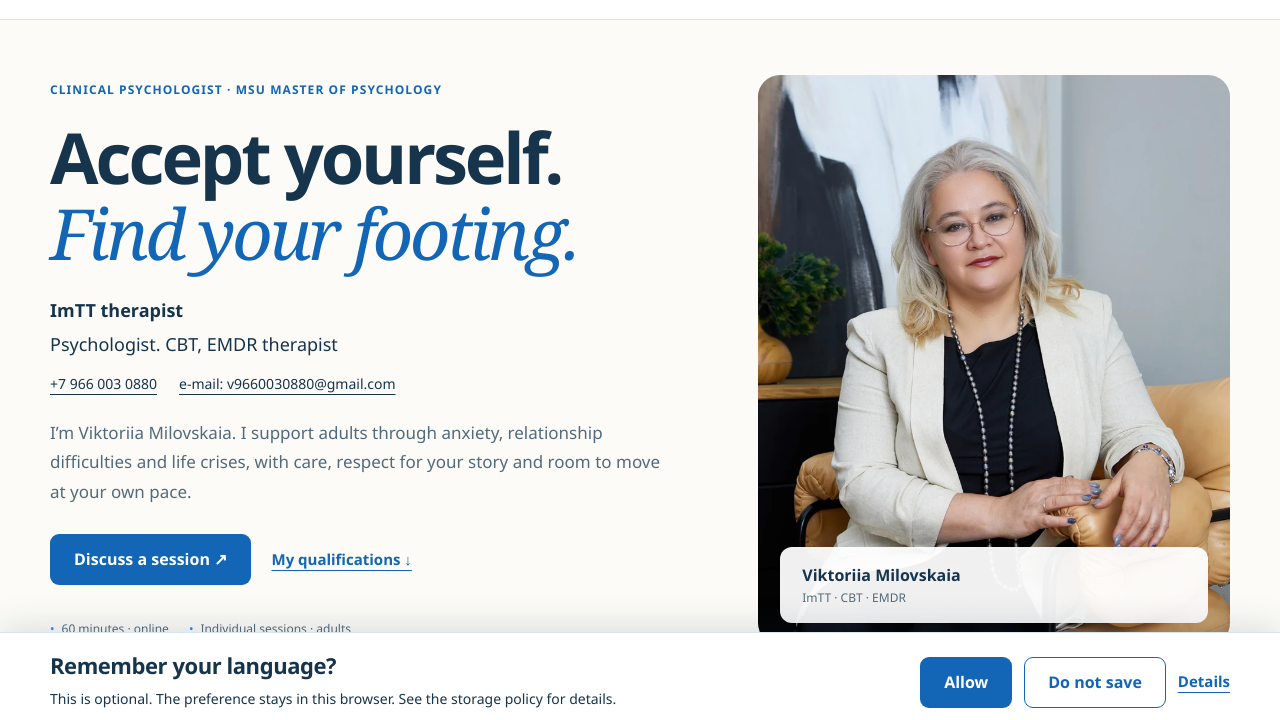
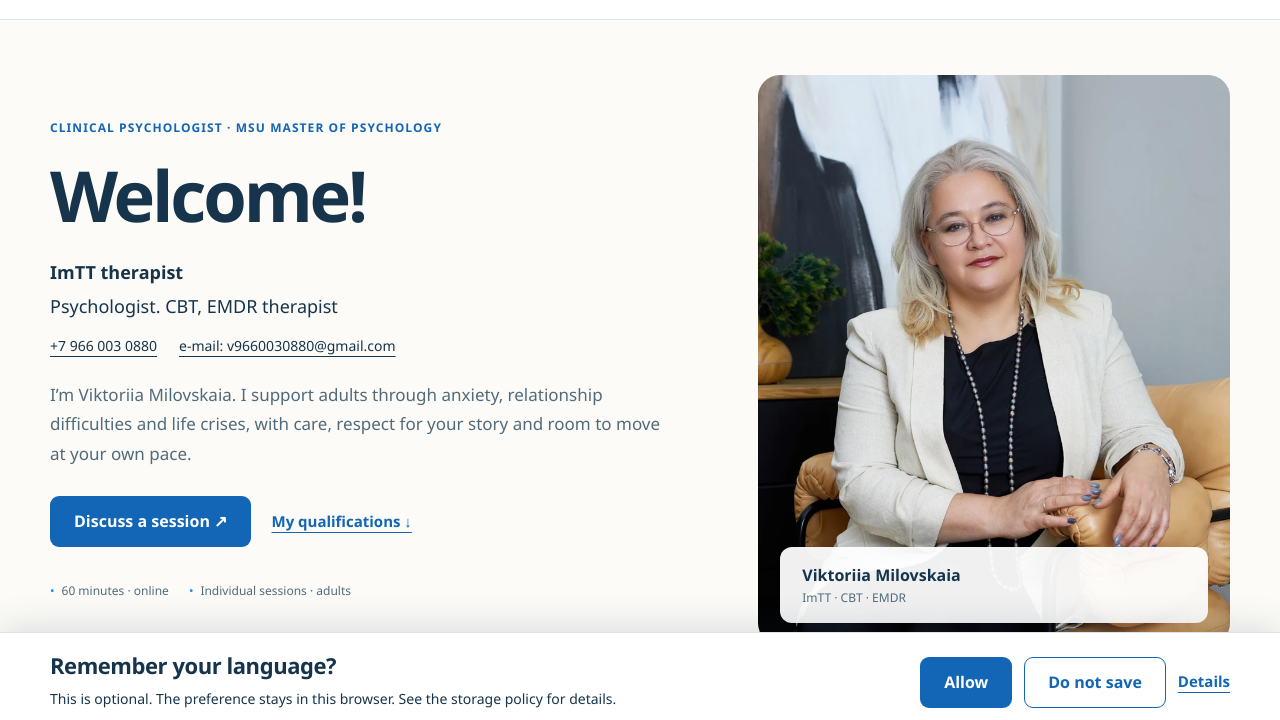
Before and after one commit to psy-victoria/psy-victoria.help, a plain HTML site: page index.html in a window 1280 px wide. Shown: the part 69-789 px from the top of the page. Drawn offline with Linux system fonts and the light colour scheme.

Commit message:
Update index.html

```diff
--- a/index.html
+++ b/index.html
@@ -75,9 +75,8 @@ CSS подключён ниже; JavaScript загружается с defer по
           <div class="hero-copy">
             <p class="eyebrow" data-ru="Клинический психолог · магистр психологии МГУ" data-en="Clinical psychologist · MSU Master of Psychology">Клинический психолог · магистр психологии МГУ</p>
             <h1>
-              <span  data-ru="Принять себя." data-en="Accept yourself.">Принять себя.</span>
+              <span  data-ru="Добро пожаловать!" data-en="Welcome!">Добро пожаловать!</span>
               <br>
-              <em  data-ru="Найти опору." data-en="Find your footing.">Найти опору.</em>
             </h1>
             <!-- Профессиональные направления и прямые контакты первого экрана. -->
             <div class="hero-credentials">
```
